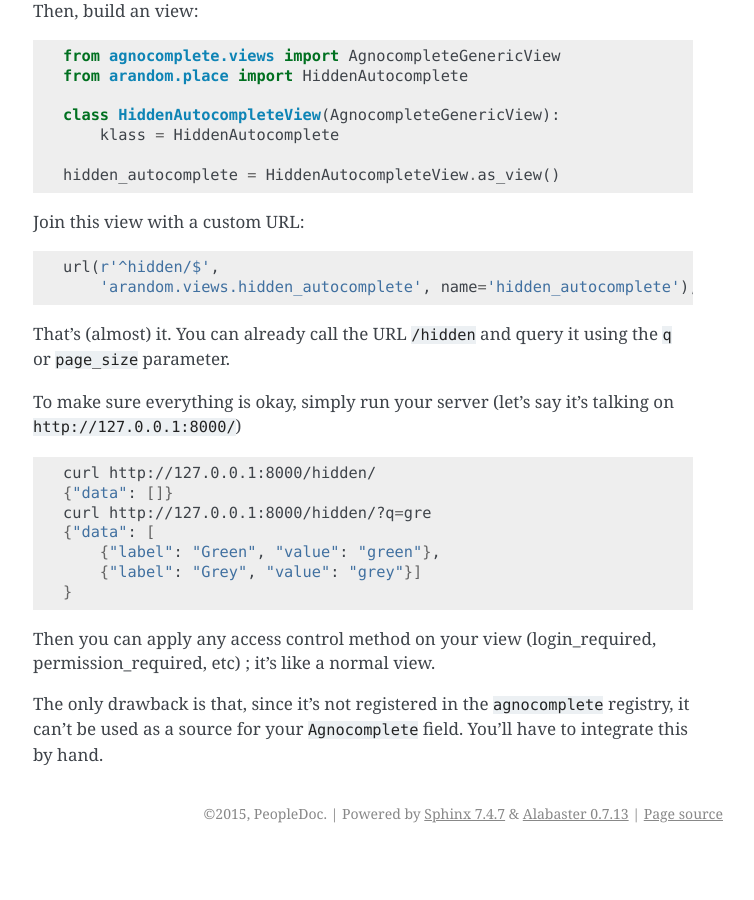
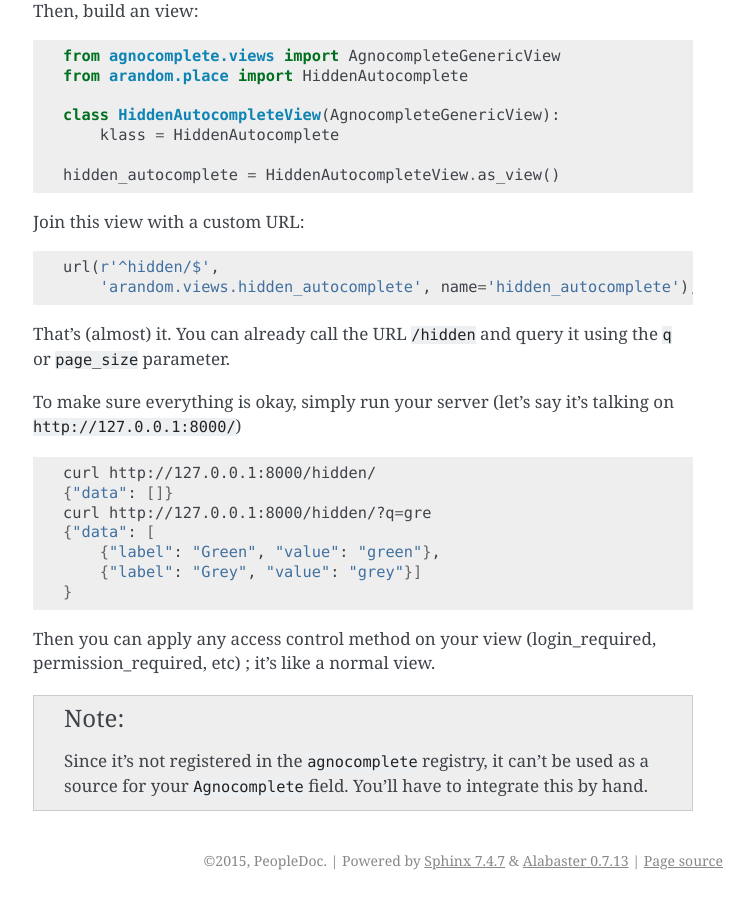
Before and after one commit to peopledoc/django-agnocomplete, a Sphinx documentation site: the page built from docs/custom-views.rst, in a window 1280 px wide and 900 px high, scrolled down 1915 px. Shown: the whole window, without its empty margins (387-1141 px from the left). Built offline with Sphinx 7.4.7, drawn with Linux system fonts in a browser that asks for light colours; before the commit the page ends 2768 px from its top, so only the background shows below that.

Commit message:
note, rather than simple paragraphe

```diff
--- a/docs/custom-views.rst
+++ b/docs/custom-views.rst
@@ -121,4 +121,6 @@ To make sure everything is okay, simply run your server (let's say it's talking
 
 Then you can apply any access control method on your view (login_required, permission_required, etc) ; it's like a normal view.
 
-The only drawback is that, since it's not registered in the ``agnocomplete`` registry, it can't be used as a source for your ``Agnocomplete`` field. You'll have to integrate this by hand.
+.. note::
+
+    Since it's not registered in the ``agnocomplete`` registry, it can't be used as a source for your ``Agnocomplete`` field. You'll have to integrate this by hand.
```
